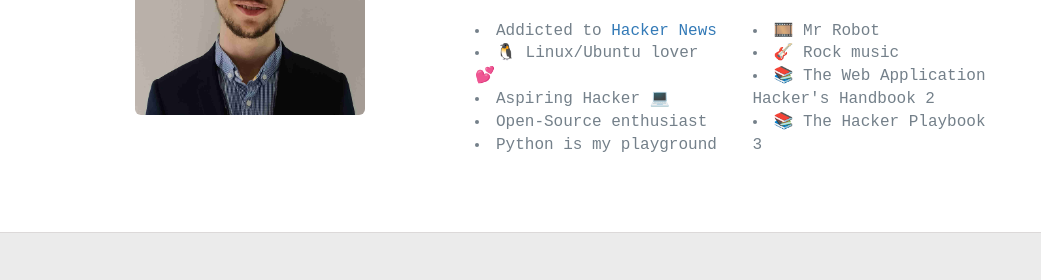
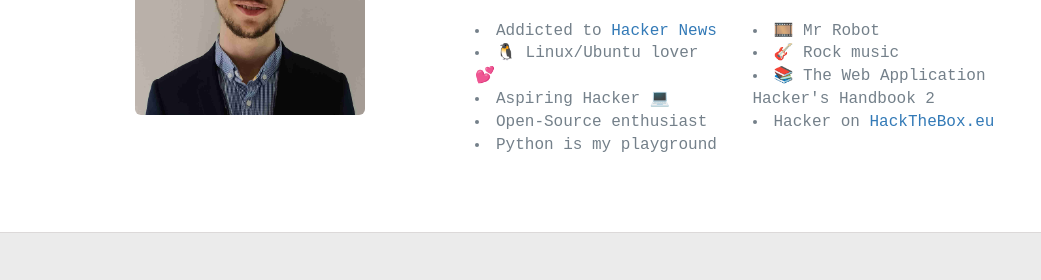
Before and after one commit to Adriy1/portfolio, a website: page index.html in a window 1280 px wide. Shown: the part 1091-1371 px from the top of the page, 0-1041 px from the left. Drawn offline with nearby package versions, Linux system fonts and the light colour scheme.

Commit message:
Ajout hackthebox profile

```diff
--- a/index.html
+++ b/index.html
@@ -92,7 +92,7 @@
             <li> 🎞️ Mr Robot </li>
             <li> 🎸 Rock music </li>
             <li> 📚 The Web Application Hacker's Handbook 2</li>
-            <li> 📚 The Hacker Playbook 3 </li>
+            <li> Hacker on <a href="https://www.hackthebox.eu/home/users/profile/30352">HackTheBox.eu</a></li>
           </div>
         </div>
         <div class="col-xs-2 social-about">
```
